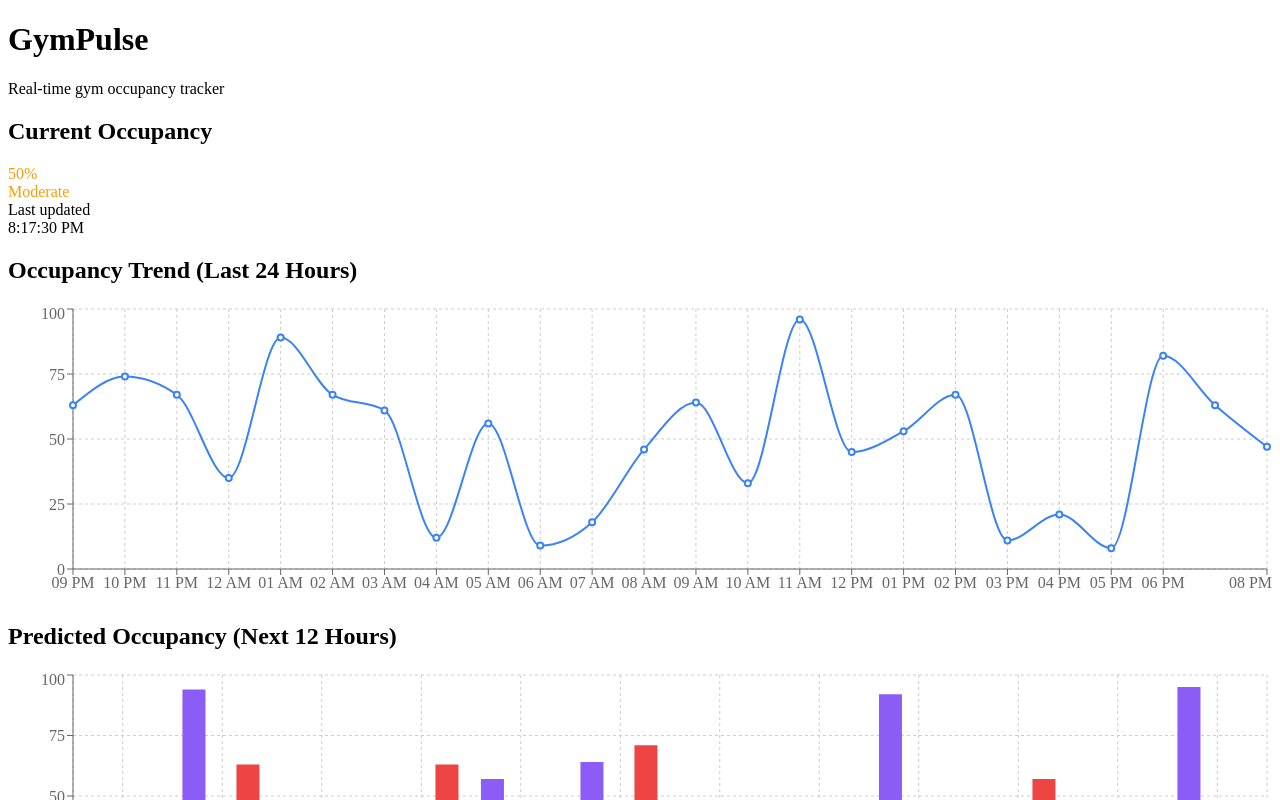
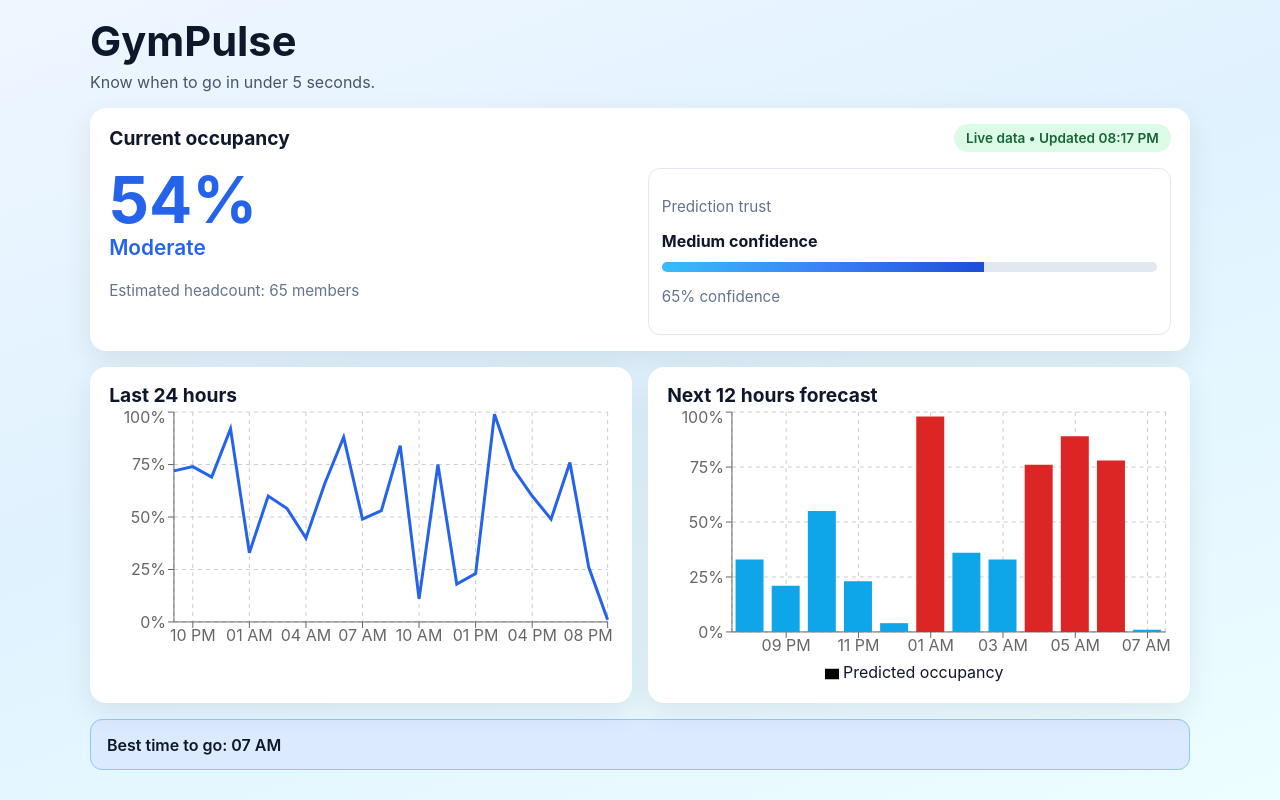
Before and after one commit to Isaloum/GymPulse, a React (Vite) app: page / in a window 1280 px wide. Shown: the top 800 px of the page. Built offline with nearby package versions, Linux system fonts and the light colour scheme.

Commit message:
Build production-ready GymPulse dashboard states and forecasting UI

```diff
--- a/package.json
+++ b/package.json
@@ -2,11 +2,13 @@
   "name": "gym-pulse",
   "version": "1.0.0",
   "description": "Real-time gym occupancy tracker",
+  "type": "module",
   "main": "index.js",
   "scripts": {
     "dev": "vite",
     "build": "vite build",
-    "preview": "vite preview"
+    "preview": "vite preview",
+    "test": "node --test src/utils.node.test.mjs"
   },
   "dependencies": {
     "react": "^18.2.0",
--- /dev/null
+++ b/src/App.css
@@ -0,0 +1,142 @@
+:root {
+  font-family: Inter, system-ui, -apple-system, Segoe UI, Roboto, sans-serif;
+  color: #0f172a;
+  background: #f1f5f9;
+}
+
+* {
+  box-sizing: border-box;
+}
+
+body {
+  margin: 0;
+}
+
+.app-shell {
+  min-height: 100vh;
+  background: linear-gradient(160deg, #eff6ff 0%, #e0f2fe 45%, #ecfeff 100%);
+  padding: 1rem;
+}
+
+.container {
+  max-width: 1100px;
+  margin: 0 auto;
+}
+
+header h1 {
+  margin: 0;
+  font-size: clamp(2rem, 4vw, 2.6rem);
+}
+
+header p {
+  margin-top: 0.4rem;
+  color: #475569;
+}
+
+.card {
+  background: white;
+  border-radius: 16px;
+  box-shadow: 0 10px 30px rgba(2, 6, 23, 0.08);
+  padding: 1rem 1.2rem;
+  margin-top: 1rem;
+}
+
+.card-header {
+  display: flex;
+  align-items: center;
+  justify-content: space-between;
+  gap: 0.8rem;
+}
+
+h2 {
+  margin: 0;
+  font-size: 1.2rem;
+}
+
+.status-grid {
+  display: grid;
+  gap: 1rem;
+  margin-top: 1rem;
+  grid-template-columns: repeat(auto-fit, minmax(220px, 1fr));
+}
+
+.big-number {
+  margin: 0;
+  font-size: clamp(2.3rem, 10vw, 4rem);
+  font-weight: 700;
+  line-height: 1;
+}
+
+.level {
+  margin-top: 0.2rem;
+  font-size: 1.3rem;
+  font-weight: 600;
+}
+
+.subtle {
+  color: #64748b;
+  font-size: 0.95rem;
+}
+
+.badge {
+  border-radius: 999px;
+  font-size: 0.85rem;
+  padding: 0.35rem 0.75rem;
+  font-weight: 600;
+}
+
+.badge-ok {
+  background: #dcfce7;
+  color: #166534;
+}
+
+.badge-warn {
+  background: #fef3c7;
+  color: #92400e;
+}
+
+.confidence-box {
+  border: 1px solid #e2e8f0;
+  border-radius: 12px;
+  padding: 0.8rem;
+}
+
+.confidence-label {
+  font-weight: 700;
+  margin: 0.2rem 0 0.7rem;
+}
+
+.meter {
+  width: 100%;
+  height: 10px;
+  border-radius: 999px;
+  background: #e2e8f0;
+  overflow: hidden;
+}
+
+.meter span {
+  height: 100%;
+  background: linear-gradient(90deg, #38bdf8, #3b82f6, #1d4ed8);
+  display: block;
+}
+
+.grid {
+  display: grid;
+  grid-template-columns: repeat(auto-fit, minmax(300px, 1fr));
+  gap: 1rem;
+}
+
+.recommendation {
+  margin: 1rem 0 0;
+  padding: 0.9rem 1rem;
+  border-radius: 12px;
+  background: #dbeafe;
+  border: 1px solid #93c5fd;
+  font-weight: 600;
+}
+
+.error {
+  color: #991b1b;
+  background: #fef2f2;
+  border: 1px solid #fecaca;
+}
--- a/src/App.jsx
+++ b/src/App.jsx
@@ -1,158 +1,198 @@
-import React, { useState, useEffect } from 'react';
-import { LineChart, Line, XAxis, YAxis, CartesianGrid, Tooltip, ResponsiveContainer, BarChart, Bar, Legend } from 'recharts';
+import React, { useEffect, useMemo, useState } from 'react';
+import {
+  Area,
+  AreaChart,
+  Bar,
+  BarChart,
+  CartesianGrid,
+  Cell,
+  Legend,
+  Line,
+  LineChart,
+  ResponsiveContainer,
+  Tooltip,
+  XAxis,
+  YAxis,
+} from 'recharts';
+import './App.css';
+import {
+  generateLiveOccupancy,
+  generatePredictionData,
+  generateTrendData,
+  getBestVisitWindow,
+  getConfidenceLabel,
+  isDataStale,
+} from './utils';
 
-// Mock data generators
-const generateLiveOccupancy = () => {
-  const base = Math.floor(Math.random() * 100);
+const OCCUPANCY_COLORS = {
+  Low: '#059669',
+  Moderate: '#2563eb',
+  High: '#dc2626',
+};
+
+const fetchDashboardData = async () => {
+  await new Promise((resolve) => setTimeout(resolve, 450));
+
+  if (Math.random() < 0.04) {
+    throw new Error('Unable to reach sensor network.');
+  }
+
   return {
-    percentage: base,
-    level: base < 30 ? 'Low' : base < 70 ? 'Moderate' : 'High',
-    timestamp: new Date().toLocaleTimeString()
+    live: generateLiveOccupancy(),
+    trend: generateTrendData(),
+    predictions: generatePredictionData(),
   };
 };
 
-const generateTrendData = () => {
-  const data = [];
-  for (let i = 23; i >= 0; i--) {
-    const hourAgo = new Date(Date.now() - i * 60 * 60 * 1000);
-    data.push({
-      time: hourAgo.toLocaleTimeString([], {hour: '2-digit'}),
-      occupancy: Math.floor(Math.random() * 100)
-    });
-  }
-  return data;
-};
-
-const generatePredictionData = () => {
-  const data = [];
-  for (let i = 0; i < 12; i++) {
-    const futureHour = new Date(Date.now() + i * 60 * 60 * 1000);
-    data.push({
-      time: futureHour.toLocaleTimeString([], {hour: '2-digit'}),
-      predicted: Math.floor(Math.random() * 100),
-      low: Math.floor(Math.random() * 30),
-      high: Math.floor(Math.random() * 100)
-    });
-  }
-  return data;
-};
-
-const OccupancyIndicator = ({ occupancy }) => {
-  const getLevelColor = (level) => {
-    switch(level) {
-      case 'Low': return '#10B981'; // green
-      case 'Moderate': return '#F59E0B'; // amber
-      case 'High': return '#EF4444'; // red
-      default: return '#6B7280'; // gray
-    }
-  };
+const FreshnessBadge = ({ lastUpdatedAt }) => {
+  const stale = isDataStale(lastUpdatedAt);
+  const date = new Date(lastUpdatedAt).toLocaleTimeString([], { hour: '2-digit', minute: '2-digit' });
 
   return (
-    <div className="bg-white rounded-xl shadow-md p-6 mb-6">
-      <h2 className="text-2xl font-bold text-gray-800 mb-4">Current Occupancy</h2>
-      <div className="flex items-center justify-between">
-        <div>
-          <div className="text-5xl font-bold" style={{color: getLevelColor(occupancy.level)}}>
-            {occupancy.percentage}%
-          </div>
-          <div className="text-lg capitalize" style={{color: getLevelColor(occupancy.level)}}>
-            {occupancy.level}
-          </div>
-        </div>
-        <div className="text-right">
-          <div className="text-gray-500">Last updated</div>
-          <div className="font-medium">{occupancy.timestamp}</div>
-        </div>
-      </div>
+    <div className={`badge ${stale ? 'badge-warn' : 'badge-ok'}`} role="status" aria-live="polite">
+      {stale ? 'Data delayed' : 'Live data'} • Updated {date}
     </div>
   );
 };
 
-const TrendChart = ({ data }) => {
+const StatusCard = ({ live }) => {
+  const levelColor = OCCUPANCY_COLORS[live.level] || '#334155';
+
   return (
-    <div className="bg-white rounded-xl shadow-md p-6 mb-6">
-      <h2 className="text-2xl font-bold text-gray-800 mb-4">Occupancy Trend (Last 24 Hours)</h2>
-      <ResponsiveContainer width="100%" height={300}>
-        <LineChart data={data}>
-          <CartesianGrid strokeDasharray="3 3" />
-          <XAxis dataKey="time" />
-          <YAxis domain={[0, 100]} />
-          <Tooltip formatter={(value) => [`${value}%`, 'Occupancy']} />
-          <Line type="monotone" dataKey="occupancy" stroke="#3B82F6" strokeWidth={2} activeDot={{ r: 8 }} />
-        </LineChart>
-      </ResponsiveContainer>
-    </div>
+    <section className="card">
+      <div className="card-header">
+        <h2>Current occupancy</h2>
+        <FreshnessBadge lastUpdatedAt={live.lastUpdatedAt} />
+      </div>
+
+      <div className="status-grid">
+        <div>
+          <p className="big-number" style={{ color: levelColor }}>{live.percentage}%</p>
+          <p className="level" style={{ color: levelColor }}>{live.level}</p>
+          <p className="subtle">Estimated headcount: {live.estimatedHeadcount} members</p>
+        </div>
+
+        <div className="confidence-box">
+          <p className="subtle">Prediction trust</p>
+          <p className="confidence-label">{getConfidenceLabel(live.confidence)}</p>
+          <div className="meter" aria-label="Prediction confidence meter">
+            <span style={{ width: `${live.confidence}%` }} />
+          </div>
+          <p className="subtle">{live.confidence}% confidence</p>
+        </div>
+      </div>
+    </section>
   );
 };
 
-const PredictionChart = ({ data }) => {
-  return (
-    <div className="bg-white rounded-xl shadow-md p-6 mb-6">
-      <h2 className="text-2xl font-bold text-gray-800 mb-4">Predicted Occupancy (Next 12 Hours)</h2>
-      <ResponsiveContainer width="100%" height={300}>
-        <BarChart data={data}>
-          <CartesianGrid strokeDasharray="3 3" />
-          <XAxis dataKey="time" />
-          <YAxis domain={[0, 100]} />
-          <Tooltip formatter={(value) => [`${value}%`, 'Predicted']} />
-          <Legend />
-          <Bar dataKey="predicted" fill="#8B5CF6" name="Predicted Occupancy" />
-          <Bar dataKey="low" fill="#10B981" name="Low Estimate" />
-          <Bar dataKey="high" fill="#EF4444" name="High Estimate" />
-        </BarChart>
-      </ResponsiveContainer>
-    </div>
-  );
-};
+const TrendChartCard = ({ trend }) => (
+  <section className="card">
+    <h2>Last 24 hours</h2>
+    <ResponsiveContainer width="100%" height={250}>
+      <LineChart data={trend}>
+        <CartesianGrid strokeDasharray="4 4" />
+        <XAxis dataKey="time" />
+        <YAxis domain={[0, 100]} unit="%" />
+        <Tooltip formatter={(value) => [`${value}%`, 'Occupancy']} />
+        <Line dataKey="occupancy" stroke="#2563eb" strokeWidth={3} dot={false} />
+      </LineChart>
+    </ResponsiveContainer>
+  </section>
+);
 
-const App = () => {
-  const [liveOccupancy, setLiveOccupancy] = useState(generateLiveOccupancy());
-  const [trendData, setTrendData] = useState(generateTrendData());
-  const [predictionData, setPredictionData] = useState(generatePredictionData());
+const PredictionChartCard = ({ predictions }) => (
+  <section className="card">
+    <h2>Next 12 hours forecast</h2>
+    <ResponsiveContainer width="100%" height={280}>
+      <BarChart data={predictions}>
+        <CartesianGrid strokeDasharray="4 4" />
+        <XAxis dataKey="time" />
+        <YAxis domain={[0, 100]} unit="%" />
+        <Tooltip formatter={(value) => [`${value}%`, 'Forecast']} />
+        <Legend />
+        <Bar dataKey="predicted" name="Predicted occupancy">
+          {predictions.map((entry) => (
+            <Cell key={entry.time} fill={entry.peakWindow ? '#dc2626' : '#0ea5e9'} />
+          ))}
+        </Bar>
+        <Area type="monotone" dataKey="upperBound" fill="#bfdbfe" stroke="#93c5fd" name="High estimate" />
+        <Area type="monotone" dataKey="lowerBound" fill="#dcfce7" stroke="#86efac" name="Low estimate" />
+      </BarChart>
+    </ResponsiveContainer>
+  </section>
+);
 
-  // Update live occupancy every 30 seconds
+function App() {
+  const [live, setLive] = useState(null);
+  const [trend, setTrend] = useState([]);
+  const [predictions, setPredictions] = useState([]);
+  const [loading, setLoading] = useState(true);
+  const [error, setError] = useState('');
+
+  const bestVisitText = useMemo(() => getBestVisitWindow(predictions), [predictions]);
+
   useEffect(() => {
-    const interval = setInterval(() => {
-      setLiveOccupancy(generateLiveOccupancy());
-    }, 30000);
+    let mounted = true;
 
-    return () => clearInterval(interval);
-  }, []);
+    const load = async () => {
+      try {
+        setError('');
+        const data = await fetchDashboardData();
+        if (!mounted) return;
+        setLive(data.live);
+        setTrend(data.trend);
+        setPredictions(data.predictions);
+      } catch (loadError) {
+        if (!mounted) return;
+        setError(loadError.message || 'Something went wrong while loading occupancy data.');
+      } finally {
+        if (mounted) {
+          setLoading(false);
+        }
+      }
+    };
 
-  // Refresh trend and prediction data every 5 minutes
-  useEffect(() => {
-    const interval = setInterval(() => {
-      setTrendData(generateTrendData());
-      setPredictionData(generatePredictionData());
-    }, 300000);
+    load();
 
-    return () => clearInterval(interval);
+    const fastRefresh = setInterval(load, 30_000);
+    const slowRefresh = setInterval(load, 5 * 60_000);
+
+    return () => {
+      mounted = false;
+      clearInterval(fastRefresh);
+      clearInterval(slowRefresh);
+    };
   }, []);
 
   return (
-    <div className="min-h-screen bg-gradient-to-br from-blue-50 to-indigo-100 py-12 px-4 sm:px-6 lg:px-8">
-      <div className="max-w-6xl mx-auto">
-        <header className="text-center mb-12">
-          <h1 className="text-4xl font-extrabold text-gray-900 sm:text-5xl">
-            GymPulse
-          </h1>
-          <p className="mt-3 text-xl text-gray-600">
-            Real-time gym occupancy tracker
-          </p>
+    <div className="app-shell">
+      <main className="container">
+        <header>
+          <h1>GymPulse</h1>
+          <p>Know when to go in under 5 seconds.</p>
         </header>
 
-        <main>
-          <OccupancyIndicator occupancy={liveOccupancy} />
-          <TrendChart data={trendData} />
-          <PredictionChart data={predictionData} />
-        </main>
+        {loading && <div className="card">Loading live occupancy…</div>}
 
-        <footer className="mt-12 text-center text-gray-600">
-          <p>Data refreshes automatically • Updated just now</p>
-        </footer>
-      </div>
+        {!loading && error && (
+          <div className="card error" role="alert">
+            {error} Please retry in a moment.
+          </div>
+        )}
+
+        {!loading && !error && live && (
+          <>
+            <StatusCard live={live} />
+            <div className="grid">
+              <TrendChartCard trend={trend} />
+              <PredictionChartCard predictions={predictions} />
+            </div>
+            <div className="recommendation">{bestVisitText}</div>
+          </>
+        )}
+      </main>
     </div>
   );
-};
+}
 
 export default App;
--- /dev/null
+++ b/src/utils.js
@@ -0,0 +1,73 @@
+export const STATUS_LEVELS = {
+  LOW: 'Low',
+  MODERATE: 'Moderate',
+  HIGH: 'High',
+};
+
+export const deriveOccupancyLevel = (percentage) => {
+  if (percentage < 35) return STATUS_LEVELS.LOW;
+  if (percentage < 75) return STATUS_LEVELS.MODERATE;
+  return STATUS_LEVELS.HIGH;
+};
+
+export const getConfidenceLabel = (confidence) => {
+  if (confidence >= 80) return 'High confidence';
+  if (confidence >= 60) return 'Medium confidence';
+  return 'Low confidence';
+};
+
+export const isDataStale = (lastUpdatedAt, staleAfterMinutes = 5) => {
+  const ageMs = Date.now() - new Date(lastUpdatedAt).getTime();
+  return ageMs > staleAfterMinutes * 60 * 1000;
+};
+
+const clamp = (value, min, max) => Math.min(max, Math.max(min, value));
+
+export const generateLiveOccupancy = () => {
+  const percentage = Math.floor(Math.random() * 100);
+  const estimatedHeadcount = Math.round((percentage / 100) * 120);
+  const confidence = clamp(55 + Math.floor(Math.random() * 40), 0, 100);
+
+  return {
+    percentage,
+    estimatedHeadcount,
+    level: deriveOccupancyLevel(percentage),
+    confidence,
+    lastUpdatedAt: new Date().toISOString(),
+  };
+};
+
+export const generateTrendData = () => {
+  return Array.from({ length: 24 }, (_, index) => {
+    const hourOffset = 23 - index;
+    const timestamp = new Date(Date.now() - hourOffset * 60 * 60 * 1000);
+    return {
+      time: timestamp.toLocaleTimeString([], { hour: '2-digit' }),
+      occupancy: Math.floor(Math.random() * 100),
+    };
+  });
+};
+
+export const generatePredictionData = () => {
+  return Array.from({ length: 12 }, (_, index) => {
+    const timestamp = new Date(Date.now() + index * 60 * 60 * 1000);
+    const predicted = Math.floor(Math.random() * 100);
+    const spread = Math.floor(Math.random() * 18) + 8;
+
+    return {
+      time: timestamp.toLocaleTimeString([], { hour: '2-digit' }),
+      predicted,
+      lowerBound: clamp(predicted - spread, 0, 100),
+      upperBound: clamp(predicted + spread, 0, 100),
+      peakWindow: predicted >= 75,
+    };
+  });
+};
+
+export const getBestVisitWindow = (predictionData) => {
+  if (!predictionData.length) return 'No forecast available yet';
+
+  const sorted = [...predictionData].sort((a, b) => a.predicted - b.predicted);
+  const best = sorted[0];
+  return `Best time to go: ${best.time}`;
+};
```
Also changed, not shown: 1 other file (tests, documents, lock files or other folders).
